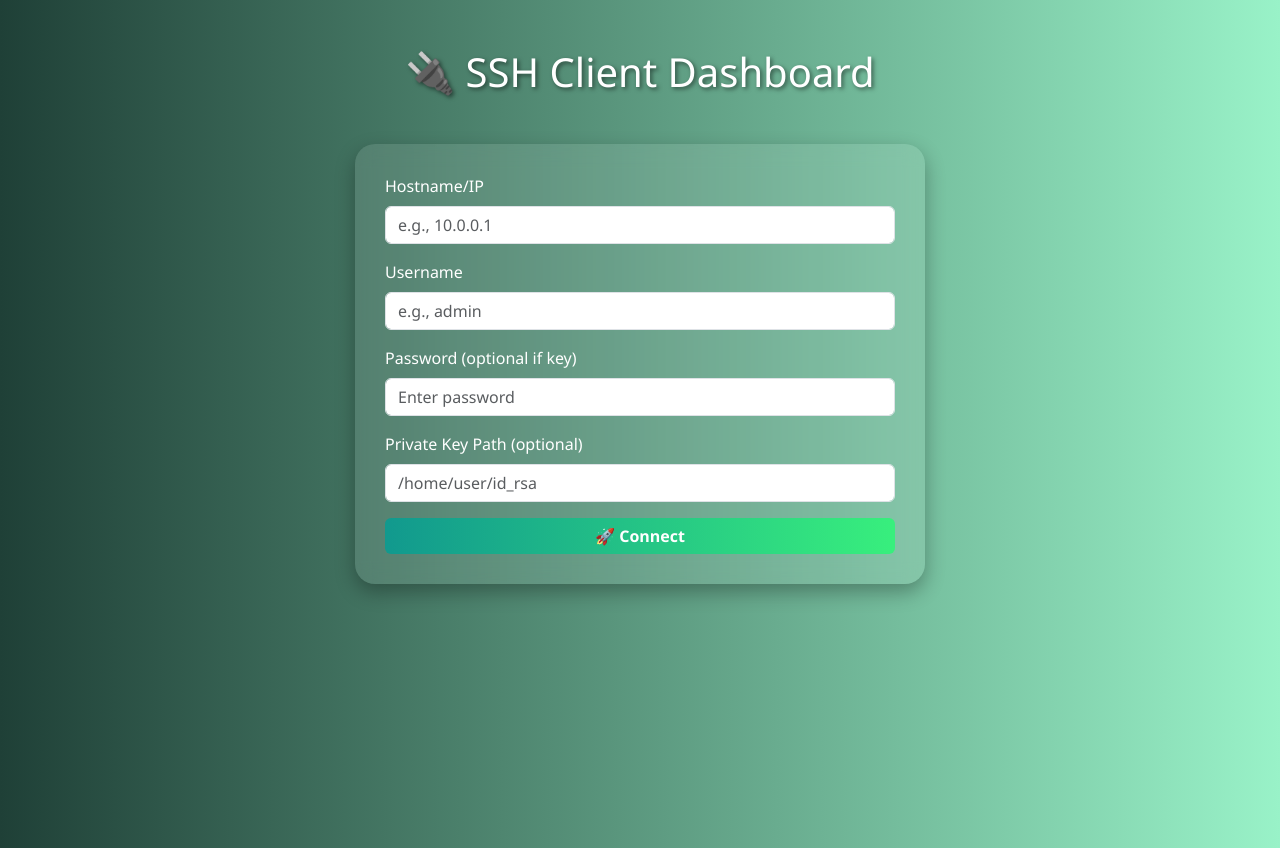
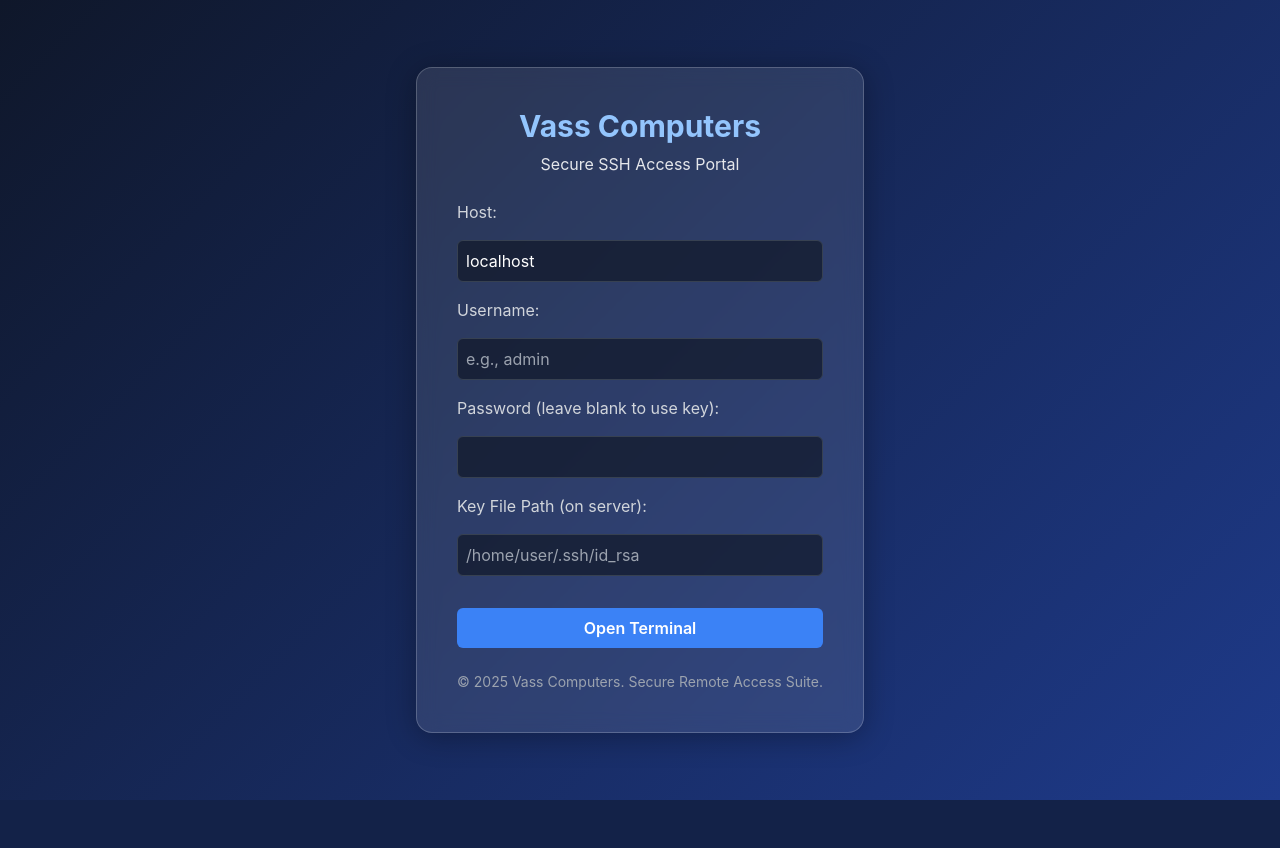
Before and after one commit to arunvel1988/ssh-ui, a Flask app: page / in a window 1280 px wide. After the commit the page ends 800 px from the top, so only its background shows below. Run offline with Flask 3, Linux system fonts and the light colour scheme; some libraries are stand-ins or nearby versions.

Commit message:
Update index.html

```diff
--- a/templates/index.html
+++ b/templates/index.html
@@ -1,71 +1,67 @@
-<!DOCTYPE html>
+<!doctype html>
 <html lang="en">
 <head>
-<meta charset="UTF-8">
-<meta name="viewport" content="width=device-width, initial-scale=1">
-<title>🌐 Interactive SSH Client</title>
-<link rel="stylesheet" href="https://cdn.jsdelivr.net/npm/bootstrap@5.3.1/dist/css/bootstrap.min.css">
+  <meta charset="utf-8">
+  <title>Vass Computers - SSH Connect</title>
+  <script src="https://cdn.tailwindcss.com"></script>
   <style>
     body {
-    background: linear-gradient(to right, #1f4037, #99f2c8);
+      background: linear-gradient(135deg, #0f172a, #1e3a8a);
       min-height: 100vh;
-    font-family: 'Segoe UI', sans-serif;
+      display: flex;
+      justify-content: center;
+      align-items: center;
+      font-family: 'Inter', sans-serif;
     }
-
-h1 {
-    color: white;
-    text-shadow: 2px 2px 4px rgba(0,0,0,0.5);
+    .glass {
+      background: rgba(255, 255, 255, 0.1);
+      border-radius: 16px;
+      box-shadow: 0 4px 30px rgba(0, 0, 0, 0.3);
+      backdrop-filter: blur(10px);
+      -webkit-backdrop-filter: blur(10px);
+      border: 1px solid rgba(255, 255, 255, 0.2);
     }
-
-.form-container {
-    background: rgba(255,255,255,0.1);
-    padding: 30px;
-    border-radius: 20px;
-    box-shadow: 0 8px 20px rgba(0,0,0,0.3);
-    backdrop-filter: blur(10px);
+    .glow-btn {
+      transition: all 0.3s ease-in-out;
     }
-
-.btn-connect {
-    background: linear-gradient(90deg, #11998e, #38ef7d);
-    color: white;
-    font-weight: bold;
-    border: none;
-    transition: all 0.3s;
-}
-
-.btn-connect:hover {
+    .glow-btn:hover {
+      box-shadow: 0 0 15px 3px #60a5fa;
       transform: scale(1.05);
-    box-shadow: 0 5px 15px rgba(0,0,0,0.3);
     }
   </style>
 </head>
+
 <body>
-<div class="container mt-5">
-    <h1 class="text-center mb-5">🔌 SSH Client Dashboard</h1>
+  <div class="glass p-10 w-full max-w-md text-white text-center">
+    <h1 class="text-3xl font-bold mb-2 text-blue-300">Vass Computers</h1>
+    <p class="mb-6 text-gray-200">Secure SSH Access Portal</p>
 
-    <div class="row justify-content-center">
-        <div class="col-md-6 form-container">
-            <form method="POST">
-                <div class="mb-3">
-                    <label class="form-label text-white">Hostname/IP</label>
-                    <input type="text" class="form-control" name="host" placeholder="e.g., 10.0.0.1" required>
-                </div>
-                <div class="mb-3">
-                    <label class="form-label text-white">Username</label>
-                    <input type="text" class="form-control" name="username" placeholder="e.g., admin" required>
-                </div>
-                <div class="mb-3">
-                    <label class="form-label text-white">Password (optional if key)</label>
-                    <input type="password" class="form-control" name="password" placeholder="Enter password">
-                </div>
-                <div class="mb-3">
-                    <label class="form-label text-white">Private Key Path (optional)</label>
-                    <input type="text" class="form-control" name="key_file" placeholder="/home/user/id_rsa">
-                </div>
-                <button type="submit" class="btn btn-connect w-100">🚀 Connect</button>
+    <form method="post" target="_blank" class="flex flex-col gap-4 text-left">
+      <label class="text-gray-300">Host:</label>
+      <input name="host" value="localhost"
+             class="p-2 rounded-md bg-gray-900 bg-opacity-70 border border-gray-700 focus:outline-none focus:ring-2 focus:ring-blue-400">
+
+      <label class="text-gray-300">Username:</label>
+      <input name="username" placeholder="e.g., admin"
+             class="p-2 rounded-md bg-gray-900 bg-opacity-70 border border-gray-700 focus:outline-none focus:ring-2 focus:ring-blue-400">
+
+      <label class="text-gray-300">Password (leave blank to use key):</label>
+      <input name="password" type="password"
+             class="p-2 rounded-md bg-gray-900 bg-opacity-70 border border-gray-700 focus:outline-none focus:ring-2 focus:ring-blue-400">
+
+      <label class="text-gray-300">Key File Path (on server):</label>
+      <input name="key_file" placeholder="/home/user/.ssh/id_rsa"
+             class="p-2 rounded-md bg-gray-900 bg-opacity-70 border border-gray-700 focus:outline-none focus:ring-2 focus:ring-blue-400">
+
+      <button type="submit"
+              class="glow-btn mt-4 p-2 rounded-md bg-blue-500 font-semibold hover:bg-blue-600">
+         Open Terminal
+      </button>
     </form>
-        </div>
-    </div>
+
+    <footer class="mt-6 text-sm text-gray-400">
+      © 2025 Vass Computers. Secure Remote Access Suite.
+    </footer>
   </div>
 </body>
 </html>
```
Lines whose indentation alone changed are shown as unchanged.
